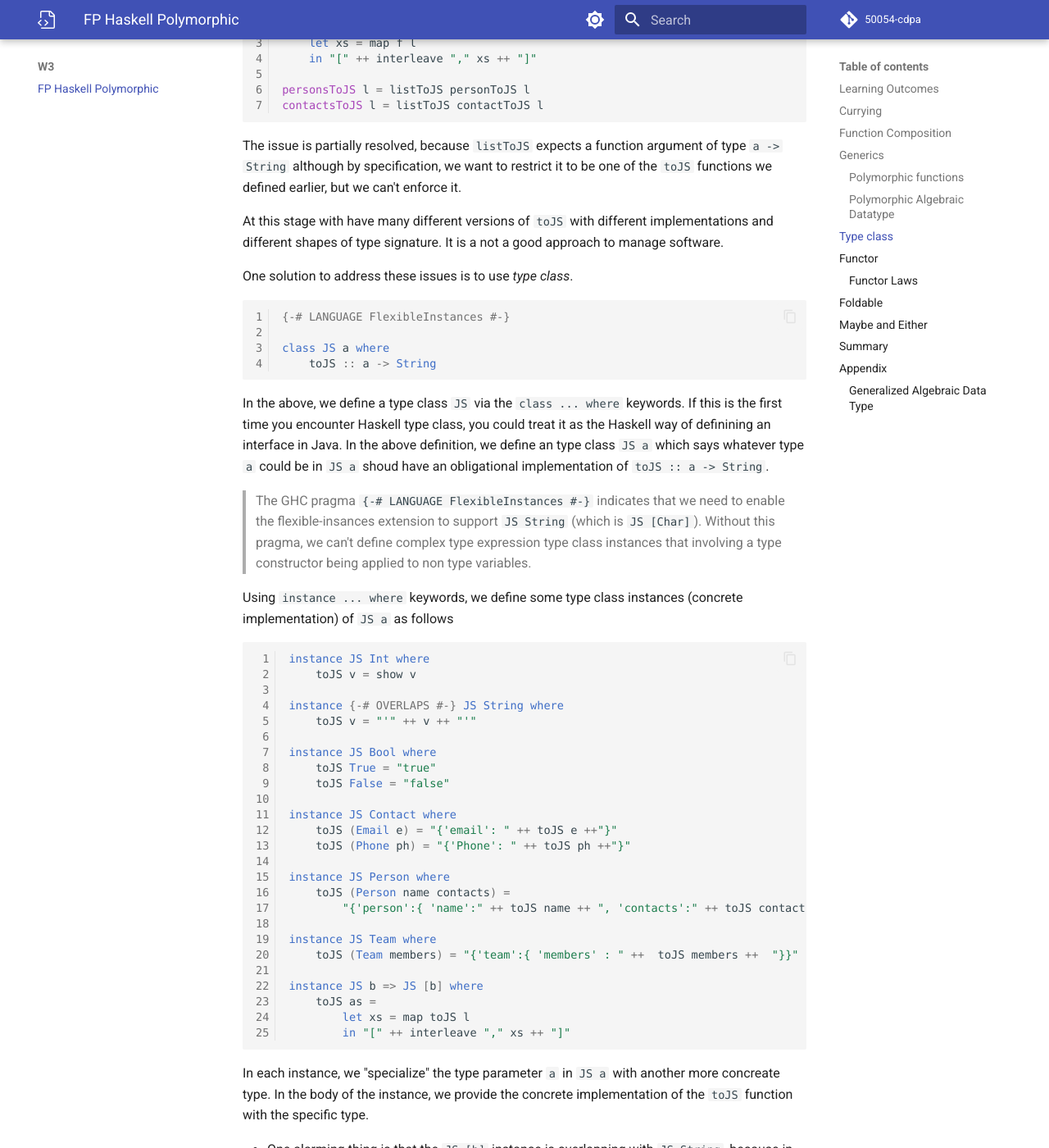
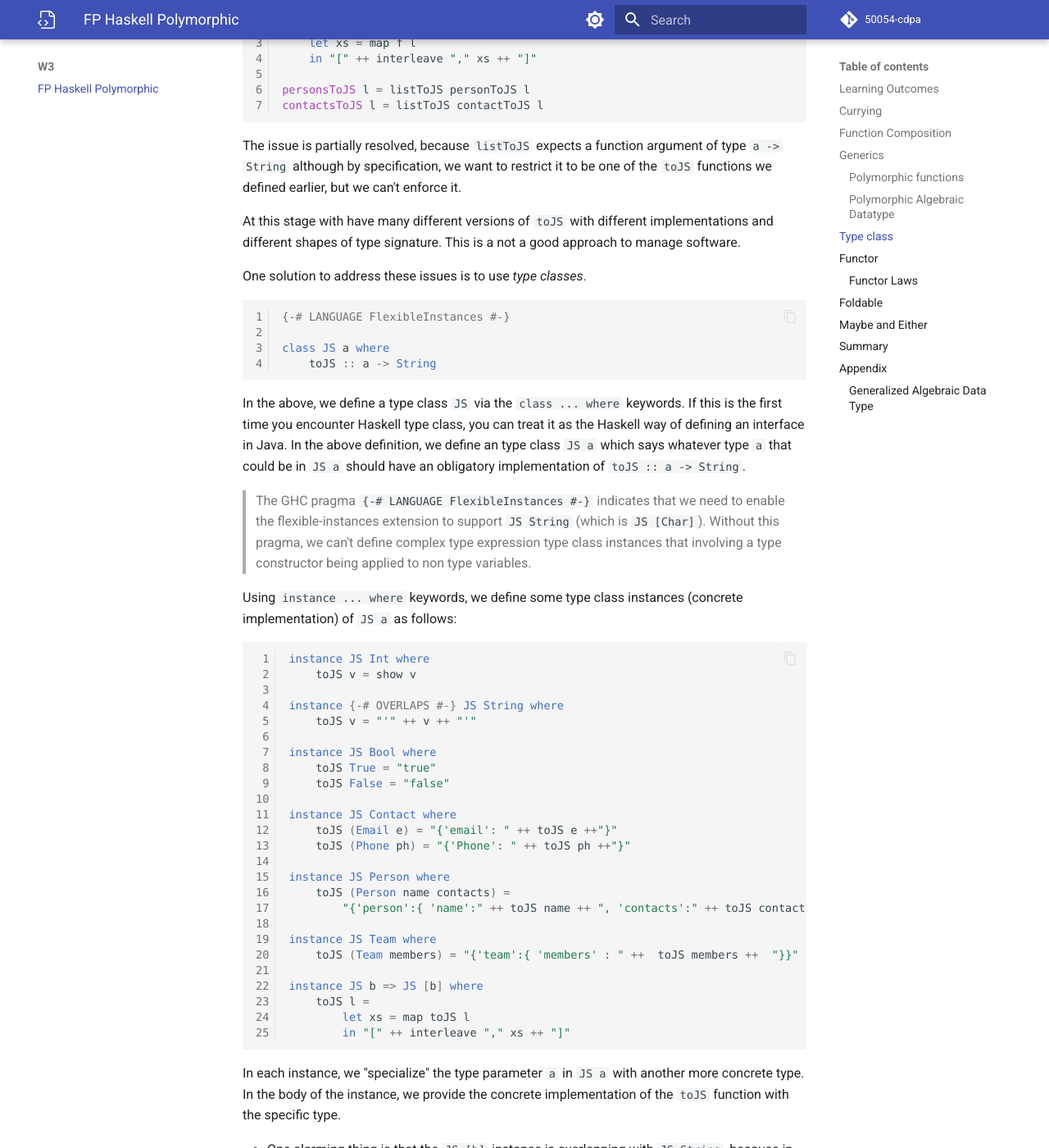
Before and after one commit to 50054-cdpa/notes_haskell, an MkDocs documentation site: the page built from docs/fp_haskell_poly.md, in a window 1280 px wide and 1400 px high, scrolled down 4389 px. Shown: the whole window at 82% size. Built offline with MkDocs 1.6.1 and Material for MkDocs 9.7.7, drawn with Linux system fonts in a browser that asks for light colours; some web fonts are replaced; comment, search, counter and statistics services are not loaded; some of the changed text lies outside the part shown.

Commit message:
merged with PR from andrew

````diff
--- a/docs/fp_haskell_poly.md
+++ b/docs/fp_haskell_poly.md
@@ -97,7 +97,7 @@
     hd:tl -> reverse tl ++ [hd]
 ```
 
-We argue that the same implementation should work for all lists regardless of their elements' type. Thus, we would replace `Int` by a type variable `a`.
+We argue that the same implementation should work for all lists regardless of their elements' type. Thus, we can replace `Int` by a type variable `a`.
 
 ```hs
 reverse :: [a] -> [a]
@@ -149,7 +149,7 @@
 ```
 > `show` is a prelude function that converts values to string.
 
-However the above is rejected by ghc.
+However the above is rejected by `ghc`.
 
 ```hs
  Multiple declarations of ‘toJS’
@@ -225,9 +225,9 @@
 The issue is partially resolved, because `listToJS` expects a function argument of type `a -> String` although
 by specification, we want to restrict it to be one of the `toJS` functions we defined earlier, but we can't enforce it.
 
-At this stage with have many different versions of `toJS` with different implementations and different shapes of type signature. It is a not a good approach to manage software.
+At this stage with have many different versions of `toJS` with different implementations and different shapes of type signature. This is a not a good approach to manage software.
 
-One solution to address these issues is to use *type class*.
+One solution to address these issues is to use *type classes*.
 
 ```hs
 {-# LANGUAGE FlexibleInstances #-}
@@ -237,10 +237,10 @@
 ```
 
 In the above, we define a type class `JS` via the `class ... where` keywords.
-If this is the first time you encounter Haskell type class, you could treat it as the Haskell way of definining an interface in Java.  In the above definition, we define an type class `JS a` which says whatever type `a` could be in `JS a` shoud have an obligational implementation of `toJS :: a -> String`.
-> The GHC pragma `{-# LANGUAGE FlexibleInstances #-}` indicates that we need to enable the flexible-insances extension to support `JS String` (which is `JS [Char]`). Without this pragma, we can't define complex type expression type class instances that involving a type constructor being applied to non type variables.
+If this is the first time you encounter Haskell type class, you can treat it as the Haskell way of defining an interface in Java.  In the above definition, we define an type class `JS a` which says whatever type `a` that could be in `JS a` should have an obligatory implementation of `toJS :: a -> String`.
+> The GHC pragma `{-# LANGUAGE FlexibleInstances #-}` indicates that we need to enable the flexible-instances extension to support `JS String` (which is `JS [Char]`). Without this pragma, we can't define complex type expression type class instances that involving a type constructor being applied to non type variables.
 
-Using `instance ... where` keywords, we define some type class instances (concrete implementation) of `JS a` as follows
+Using `instance ... where` keywords, we define some type class instances (concrete implementation) of `JS a` as follows:
 
 ```hs
 instance JS Int where
@@ -265,14 +265,14 @@
     toJS (Team members) = "{'team':{ 'members' : " ++  toJS members ++  "}}"
 
 instance JS b => JS [b] where
-    toJS as =
+    toJS l =
         let xs = map toJS l
         in "[" ++ interleave "," xs ++ "]"
 ```
-In each instance, we "specialize" the type parameter `a` in `JS a` with another more concreate type. In the body of the instance, we provide the concrete implementation of the `toJS` function with the specific type.
+In each instance, we "specialize" the type parameter `a` in `JS a` with another more concrete type. In the body of the instance, we provide the concrete implementation of the `toJS` function with the specific type.
 
 * One alarming thing is that the `JS [b]` instance is overlapping with `JS String`, because in Haskell `String` is a type alias of `[Char]`. Hence we argue that `JS [Char]` is overlapping with `JS [b]`. Hence we need to add an instance pragma `{-# OVERLAPS #-}` to tell the ghc compiler to try apply `JS [Char]` whenever possible, otherwise, try `JS [b]`.
-* Another "magical" thing of Haskell type class is that the use of the `toJS` function is overloaded based on the type context which can be automatically resolved by the compiler. For example, in the body of the `JS Team` instance, the use `toJS members` is resolved to the isntance `JS [Person]` which will be given by the instances `JS [b]` and `JS Person`.
+* Another "magical" thing of Haskell type class is that the use of the `toJS` function is overloaded based on the type context which can be automatically resolved by the compiler. For example, in the body of the `JS Team` instance, the use `toJS members` is resolved to the instance `JS [Person]` which will be given by the instances `JS [b]` and `JS Person`.
 * Thirdly, the `JS [b]` instance, relies on a context, namely `JS b =>`. The context `JS b` introduces an "type level assumption" under which the use of `toJS` in `map toJS l` must be well-defined given `l` has type `[b]` and `JS b` has been assumed existing.
 
 Finally, we can test the code,
````
Also changed, not shown: other parts of docs/fp_haskell_poly.md (+8 -8 lines).
